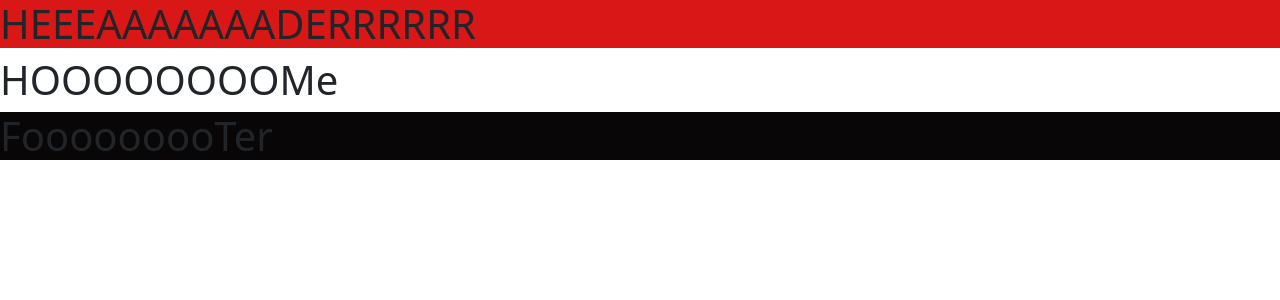
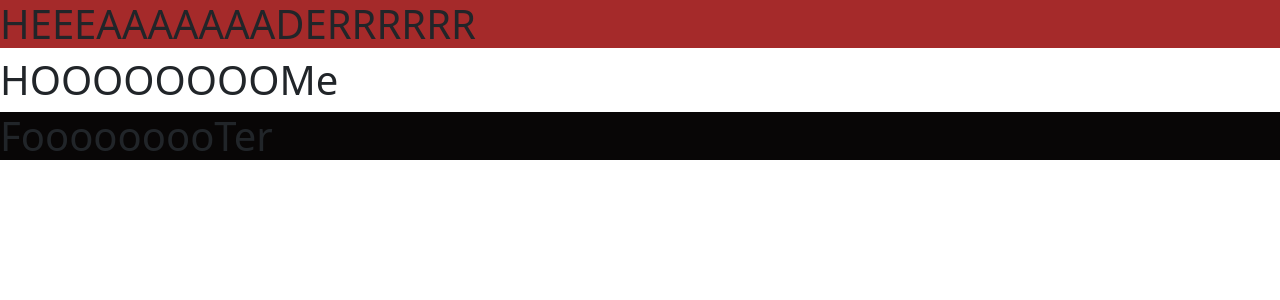
Before and after one commit to mohamed-abdelmonsef/brain-speller-mu, a React (Create React App) app: page / in a window 1280 px wide. Shown: the top 300 px of the page. Built offline with nearby package versions, Linux system fonts and the light colour scheme.

Commit message:
testing something

```diff
--- a/src/components/css/style.css
+++ b/src/components/css/style.css
@@ -2,7 +2,7 @@
 
 
 .header{
-    background-color: #da1717;
+    background-color: #A52A2A;
 }
 
 
```
